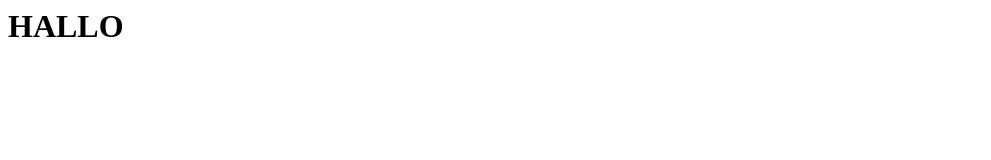
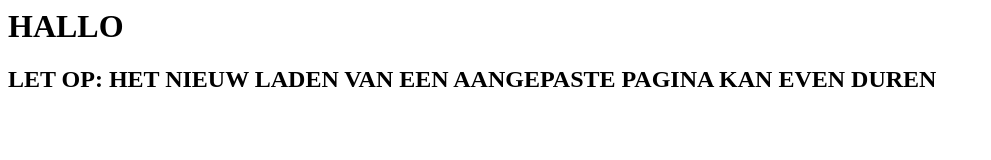
Before and after one commit to sandersuurmeijer/les-1, a plain HTML site: page index.html in a window 1280 px wide. Shown: the whole page, without its empty margins (0-991 px from the left). Drawn offline with Linux system fonts and the light colour scheme.

Commit message:
Update index.html

```diff
--- a/index.html
+++ b/index.html
@@ -2,6 +2,7 @@
 <body>
 
 <h1>HALLO<h1>
+ <h2>LET OP: HET NIEUW LADEN VAN EEN AANGEPASTE PAGINA KAN EVEN DUREN</h2>
 
 </body>
 </html>
```
